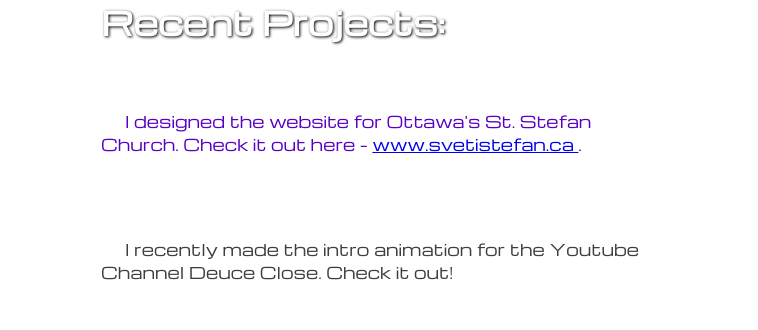
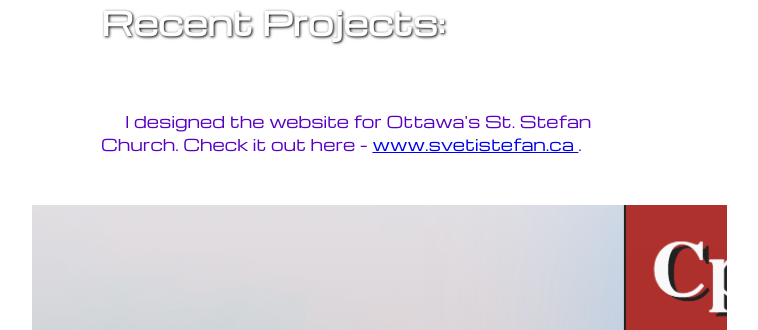
Before and after one commit to nemweb270/nemweb270.github.io, a PHP site: page /index.html in a window 1280 px wide. Shown: the part 1398-1728 px from the top of the page, without its empty margins (261-1019 px from the left). Run offline with PHP 8.4, Linux system fonts and the light colour scheme.

Commit message:
Update portfoliostyle.css

```diff
--- a/portfoliostyle.css
+++ b/portfoliostyle.css
@@ -144,6 +144,15 @@ h3 {
 }
 
 
+ #church {
+      background-image: url(churchSite.png);
+      background-repeat: no-repeat;
+      width: 100%;
+     height: 50%;
+
+
+   }
+
 
 
 
```
